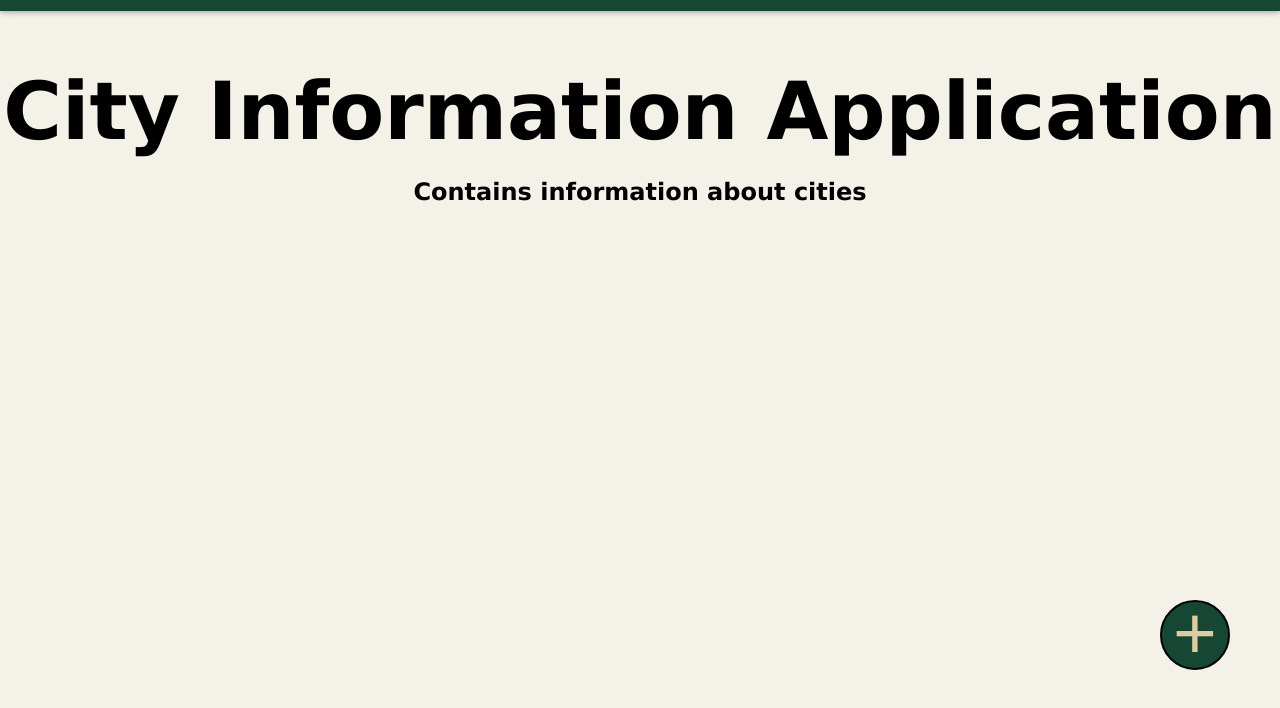
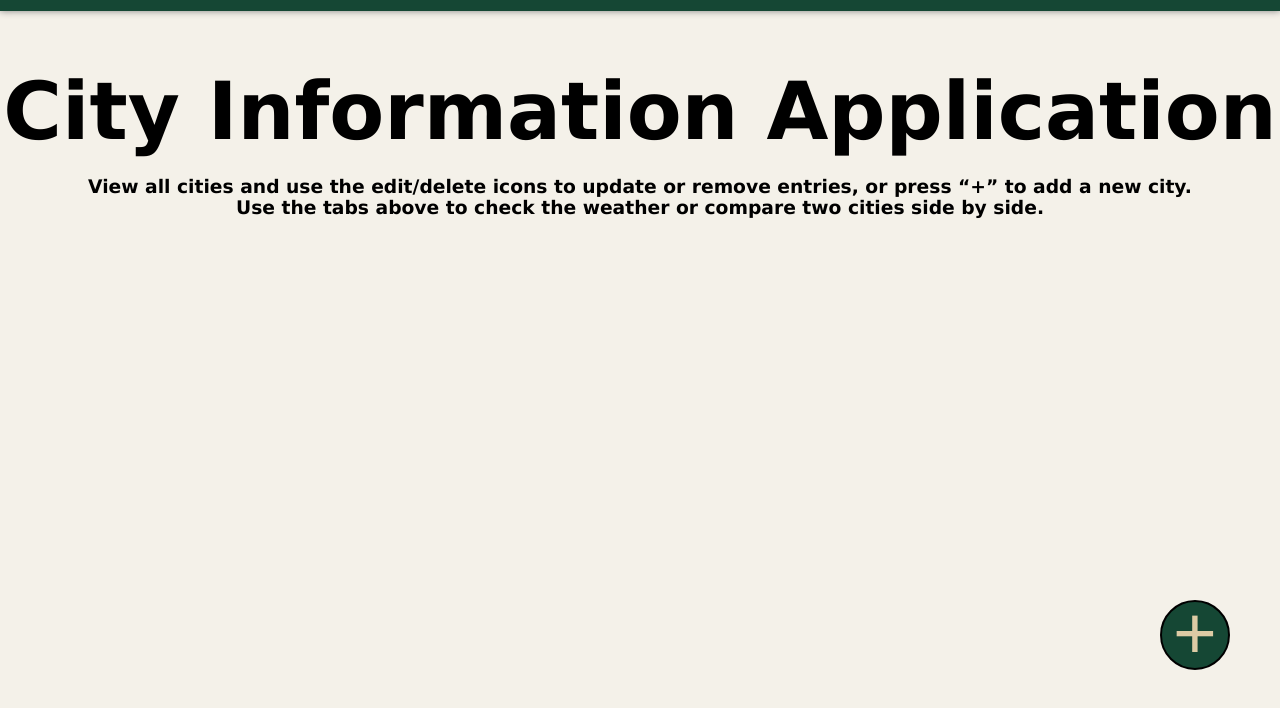
Before and after one commit to TiagoGomesNeves/cps630_Assignment1, a website: page views/index.html in a window 1280 px wide. Shown: the part 80-788 px from the top of the page. Drawn offline with Linux system fonts and the light colour scheme; files that its build step writes are made by us from their sources; no server answers; files whose address does not match are found by name.

Commit message:
home page description changed

```diff
--- a/views/index.html
+++ b/views/index.html
@@ -32,7 +32,12 @@
     <main>
         <header>
             <h1 class="title">City Information Application</h1>
-            <h2>Contains information about cities</h2>
+            <h3>
+                View all cities and use the edit/delete icons to
+                update or remove entries, or press “+” to add a new
+                city. <br> Use the tabs above to check the weather or compare
+                two cities side by side.
+            </h3>
         </header>
         <div class="card-container"></div>
         <div id="update-form-container" class="form hidden">
```
